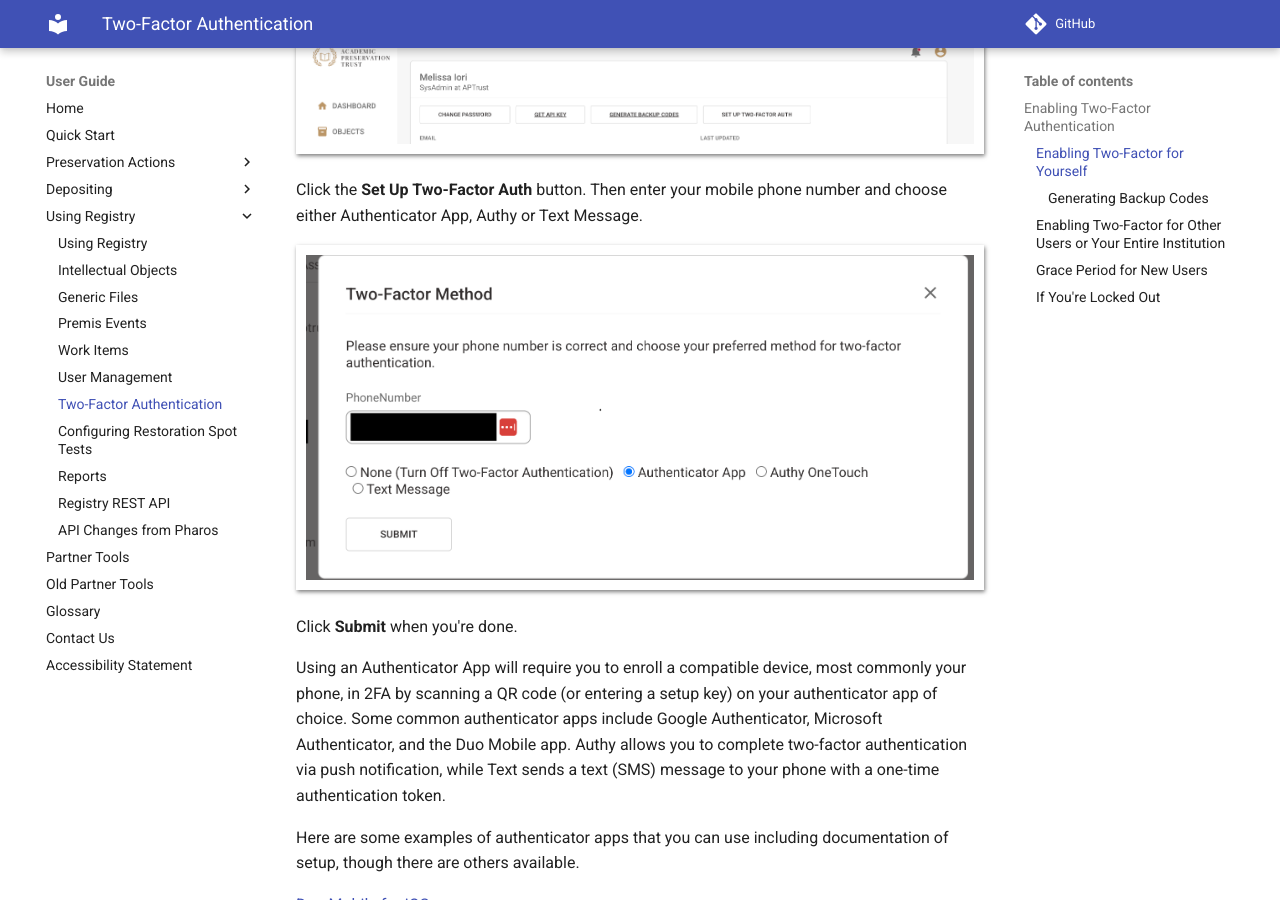
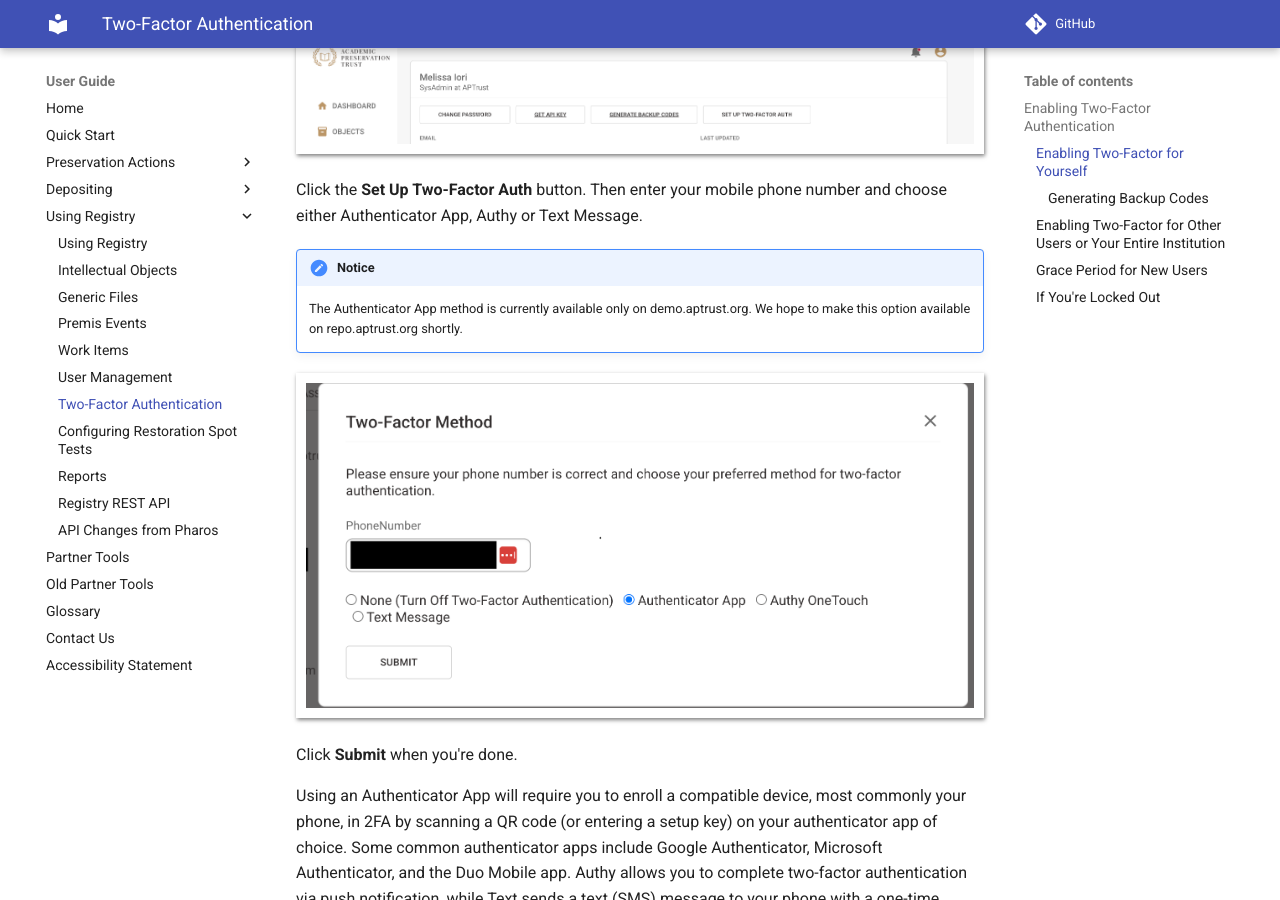
Before and after one commit to APTrust/userguide, an MkDocs documentation site: the page built from docs/registry/two_factor_auth.md, in a window 1280 px wide and 900 px high, scrolled down 795 px. Built offline with MkDocs 1.6.1 and Material for MkDocs 9.7.7, drawn with Linux system fonts in a browser that asks for light colours; comment, search, counter and statistics services are not loaded.

Commit message:
Added note about where auth app method is available in demo only for now

```diff
--- a/docs/registry/two_factor_auth.md
+++ b/docs/registry/two_factor_auth.md
@@ -17,6 +17,9 @@
 ![Enable two-factor authentication for yourself](../img/registry/MyAccount.png)
 
 Click the __Set Up Two-Factor Auth__ button. Then enter your mobile phone number and choose either Authenticator App, Authy or Text Message.
+
+!!! notice
+    The Authenticator App method is currently available only on demo.aptrust.org. We hope to make this option available on repo.aptrust.org shortly.
 
 ![Choose two-factor method](../img/registry/TwoFactorMethod.png)
 
```
